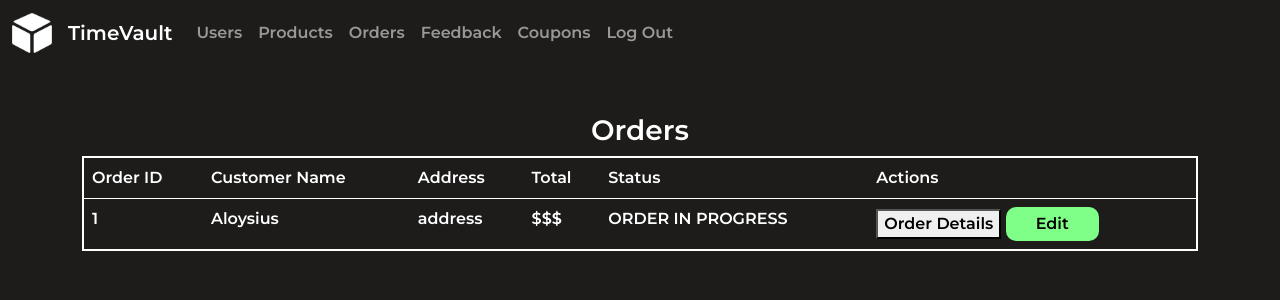
After one commit to Zerolimits45/App_dev_Project, a Flask app: page /admin/orders in a window 1280 px wide. The commit adds this page. Shown: the top 300 px of the page. Run offline with Flask 2, Linux system fonts and the light colour scheme; some libraries are stand-ins or nearby versions.

Commit message:
admin-orders section

```diff
--- /dev/null
+++ b/Orders.py
@@ -0,0 +1,3 @@
+class Orders:
+    def __init__(self,id):
+        self.id = id
--- a/app.py
+++ b/app.py
@@ -355,7 +355,8 @@ def product_description(id):
                 flash('Item Changed In Cart')
                 return redirect(url_for('cart'))
 
-        cart = [product.get_name(), form.quantity.data * product.get_price(), form.quantity.data, product.get_image(), product.get_product_id()]
+        cart = [product.get_name(), form.quantity.data * product.get_price(), form.quantity.data, product.get_image(),
+                product.get_product_id()]
         session['Cart'].append(cart)
         flash('Added to Cart Successfully')
         return redirect(url_for('shop'))
@@ -593,7 +594,7 @@ def payment(lid, id):
             if int(form.coupons.data) == coupon.get_id():
                 for i, j in zip(cart_list, session['PreviousPrice']):
                     i[1] = j
-                    i[1] *= (1-coupon.get_effect())
+                    i[1] *= (1 - coupon.get_effect())
                     i[1] = int(i[1])
                     session['Cart'] = cart_list
                     session['CouponApplied'] = coupon.get_id()
@@ -619,9 +620,13 @@ def stripe_payment(lid, id):
     for item in session['Cart']:
         if item[2] > 1:
             item[1] = int(item[1] / item[2])
-            line_item = {"price_data": {"product_data": {"name": item[0]}, "currency": 'sgd', "unit_amount": item[1]*100}, "quantity": item[2]}
+            line_item = {
+                "price_data": {"product_data": {"name": item[0]}, "currency": 'sgd', "unit_amount": item[1] * 100},
+                "quantity": item[2]}
         else:
-            line_item = {"price_data": {"product_data": {"name": item[0]}, "currency": 'sgd', "unit_amount": item[1]*100}, "quantity": item[2]}
+            line_item = {
+                "price_data": {"product_data": {"name": item[0]}, "currency": 'sgd', "unit_amount": item[1] * 100},
+                "quantity": item[2]}
         line_items_list.append(dict(line_item))
 
     checkout_session = stripe.checkout.Session.create(
@@ -786,6 +791,22 @@ def redeem_reward(id, cid):
     db.close()
 
     return redirect(url_for('rewards', id=id))
+
+
+@app.route('/admin/orders')
+def orders():
+    return render_template('admin/admin-orders.html')
+
+
+@app.route('/admin/orders/details')
+def order_details():
+    return render_template('admin/admin-orders-view.html')
+
+
+@app.route('/admin/orders/edit')
+def orders_edit():
+    form = EditOrderForm()
+    return render_template('admin/admin-orders-edit.html', form=form)
 
 
 # Admin side
--- a/forms.py
+++ b/forms.py
@@ -87,7 +87,8 @@ class CreateProductForm(FlaskForm):
                         choices=[('', 'Select'), ('Seiko', 'Seiko'), ('Orient', 'Orient'), ('Casio', 'Casio'),
                                  ('TAG Heuer', 'Tag Heuer'), ('Rolex', 'Rolex')], default='')
     quantity = IntegerField('Quantity', validators=[DataRequired(message="Quantity needs to be a number.")])
-    image = FileField('Image', validators=[FileRequired(), FileAllowed(['jpg', 'png', 'jpeg'], 'File not Supported, Images Only')])
+    image = FileField('Image', validators=[FileRequired(),
+                                           FileAllowed(['jpg', 'png', 'jpeg'], 'File not Supported, Images Only')])
     add = SubmitField('Add')
 
 
@@ -101,7 +102,8 @@ class EditProductForm(FlaskForm):
                         choices=[('', 'Select'), ('Seiko', 'Seiko'), ('Orient', 'Orient'), ('Casio', 'Casio'),
                                  ('TAG Heuer', 'Tag Heuer'), ('Rolex', 'Rolex')], default='')
     quantity = IntegerField('Quantity', validators=[DataRequired(message="Quantity needs to be a number.")])
-    image = FileField('Image', validators=[FileRequired(), FileAllowed(['jpg', 'png', 'jpeg'], 'File not Supported, Images Only')])
+    image = FileField('Image', validators=[FileRequired(),
+                                           FileAllowed(['jpg', 'png', 'jpeg'], 'File not Supported, Images Only')])
     save = SubmitField('Save')
 
 
@@ -112,8 +114,8 @@ class ContactForm(Form):
     phonenumber = StringField("Phone Number",
                               validators=[regexp("^[689]\d{7}$", message="Please enter a valid phone number")])
     reason = SelectField('Reason', validators=[DataRequired()],
-                        choices=[('', 'Select'), ('General Inquiry', 'General Inquiry'), ('Complaint', 'Complaint'),
-                                 ('Feedback', 'Feedback'), ], default='')
+                         choices=[('', 'Select'), ('General Inquiry', 'General Inquiry'), ('Complaint', 'Complaint'),
+                                  ('Feedback', 'Feedback'), ], default='')
     message = TextAreaField('Explain your Problem', validators=[DataRequired(), Length(min=1, max=1024,
                                                                                        message="Please leave a message within 1024 characters")])
     submit = SubmitField('Send Feedback')
@@ -256,3 +258,13 @@ class SortCouponForm(Form):
 class ApplyCouponForm(Form):
     coupons = SelectField('Coupons')
     submit = SubmitField('Apply')
+
+
+class EditOrderForm(Form):
+    name = StringField('Customer Name', validators=[DataRequired()])
+    address = StringField('Address', validators=[DataRequired()])
+    status = SelectField('Order Status', validators=[DataRequired()],
+                         choices=[('', 'Select'), ('Processing', 'Processing'),
+                                  ('Out For Delivery', 'Out For Delivery'),
+                                  ('Delivered', 'Delivered'), ], default='Processing')
+    save = SubmitField('Save')
--- /dev/null
+++ b/templates/admin/admin-orders.html
@@ -0,0 +1,32 @@
+{% extends "admin/adminbase.html" %}
+{% block content %}
+
+    <h3 class="text-centre text-colour mt-5">Orders</h3>
+
+    <table class="table w-100">
+            <tr>
+                <th>Order ID</th>
+                <th>Customer Name</th>
+                <th>Address</th>
+                <th>Total</th>
+                <th>Status</th>
+                <th>Actions</th>
+            </tr>
+            <tr>
+                <td>1</td>
+                <td>Aloysius</td>
+                <td>address</td>
+                <td>$$$</td>
+                <td>ORDER IN PROGRESS</td>
+                <td>
+                    <a href="{{ url_for('order_details') }}">
+                        <button>Order Details</button>
+                    </a>
+                    <a href="{{ url_for('orders_edit') }}">
+                        <button class="edit-btn">Edit</button>
+                    </a>
+                </td>
+            </tr>
+    </table>
+
+{% endblock %}
--- a/templates/admin/admin-users-feedback.html
+++ b/templates/admin/admin-users-feedback.html
@@ -23,7 +23,6 @@
                     <th>Email</th>
                     <th>Reason</th>
                     <th>Message</th>
-                    <th>Status</th>
                     <th>Actions</th>
                 </tr>
                 {% for feedback in feedbacks_list %}
@@ -32,7 +31,6 @@
                     <td>{{ feedback.get_name() }}</td>
                     <td>{{ feedback.get_phonenumber() }}</td>
                     <td>{{ feedback.get_email() }}</td>
-                    <td></td>
                     <td>{{ feedback.get_message() }}</td>
                     <td></td>
                     <td>
--- a/templates/includes/adminnavbar.html
+++ b/templates/includes/adminnavbar.html
@@ -16,7 +16,7 @@
                     <a class="nav-link " href="{{ url_for('products') }}">Products</a>
                 </li>
                 <li class="nav-item">
-                    <a class="nav-link " href="#">Orders</a>
+                    <a class="nav-link " href="{{ url_for('orders') }}">Orders</a>
                 </li>
                 <li class="nav-item">
                     <a class="nav-link " href="{{ url_for('feedback') }}">Feedback</a>
```
Also changed, not shown: templates/admin/admin-orders-edit.html (added, +27 -0 lines), templates/admin/admin-orders-view.html (added, +17 -0 lines).
